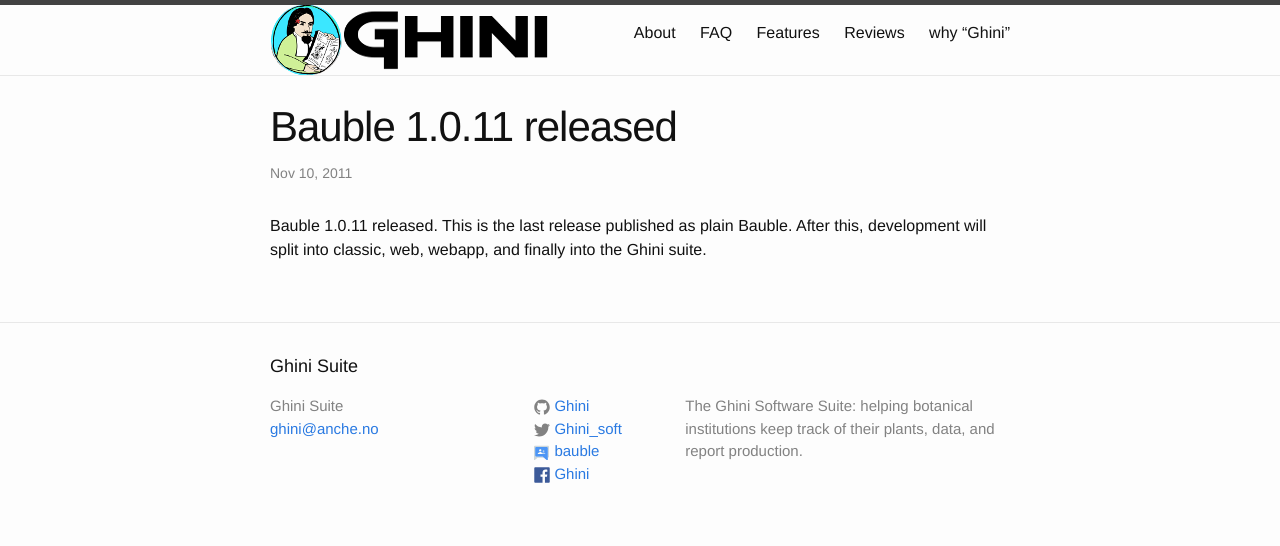
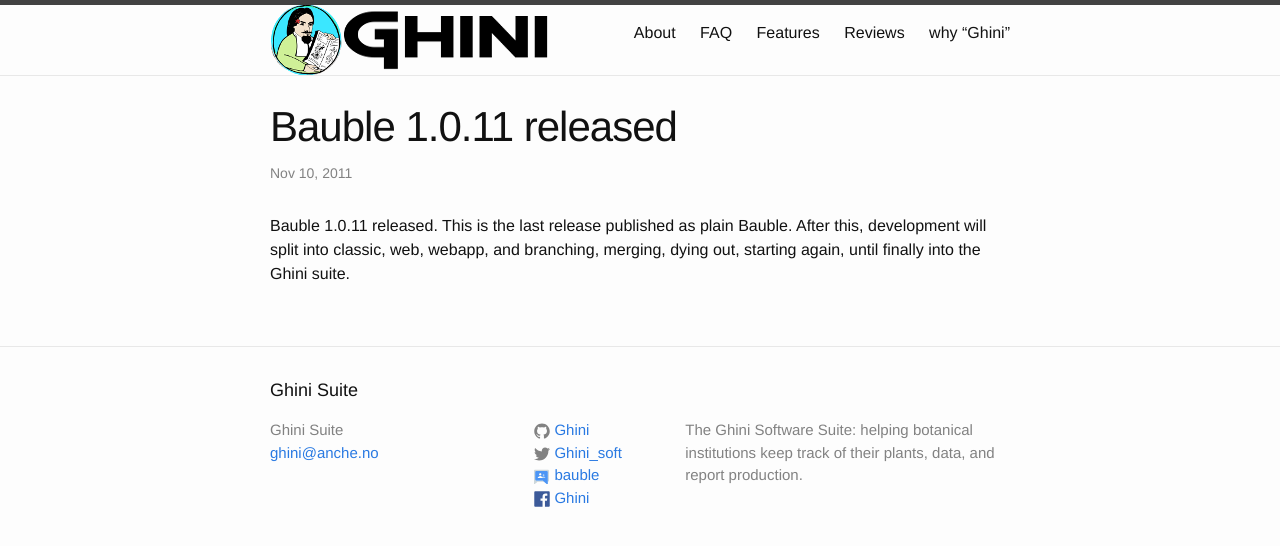
Before and after one commit to Ghini/ghini.github.io, a Jekyll site: the page built from _posts/2011-11-10-1.0.11.markdown, in a window 1280 px wide. Shown: the top 546 px of the page. Built offline with Jekyll 4.4.1, drawn with Linux system fonts in a browser that asks for light colours.

Commit message:
reconstructing history

```diff
--- a/_posts/2011-11-10-1.0.11.markdown
+++ b/_posts/2011-11-10-1.0.11.markdown
@@ -4,4 +4,7 @@
 date:   2011-11-10 20-37 -0500
 categories: software
 ---
-Bauble 1.0.11 released.  This is the last release published as plain Bauble.  After this, development will split into classic, web, webapp, and finally into the Ghini suite.
+
+Bauble 1.0.11 released.  This is the last release published as plain Bauble.
+After this, development will split into classic, web, webapp, and branching,
+merging, dying out, starting again, until finally into the Ghini suite.
```
Also changed, not shown: _posts/2015-04-05-translated-docs.markdown (added, +23 -0 lines).
